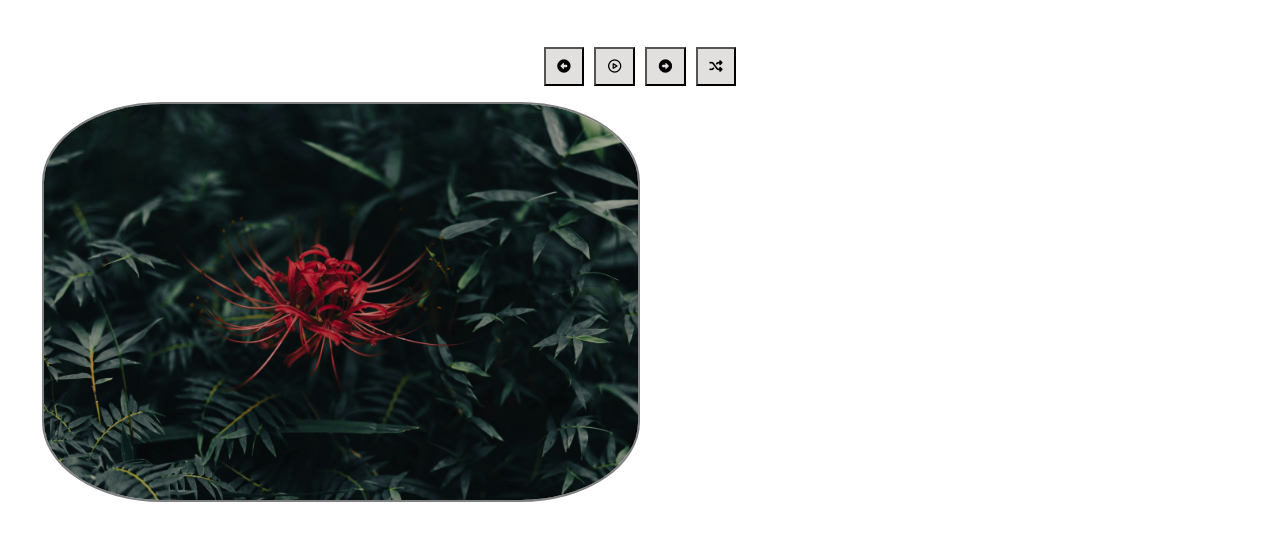
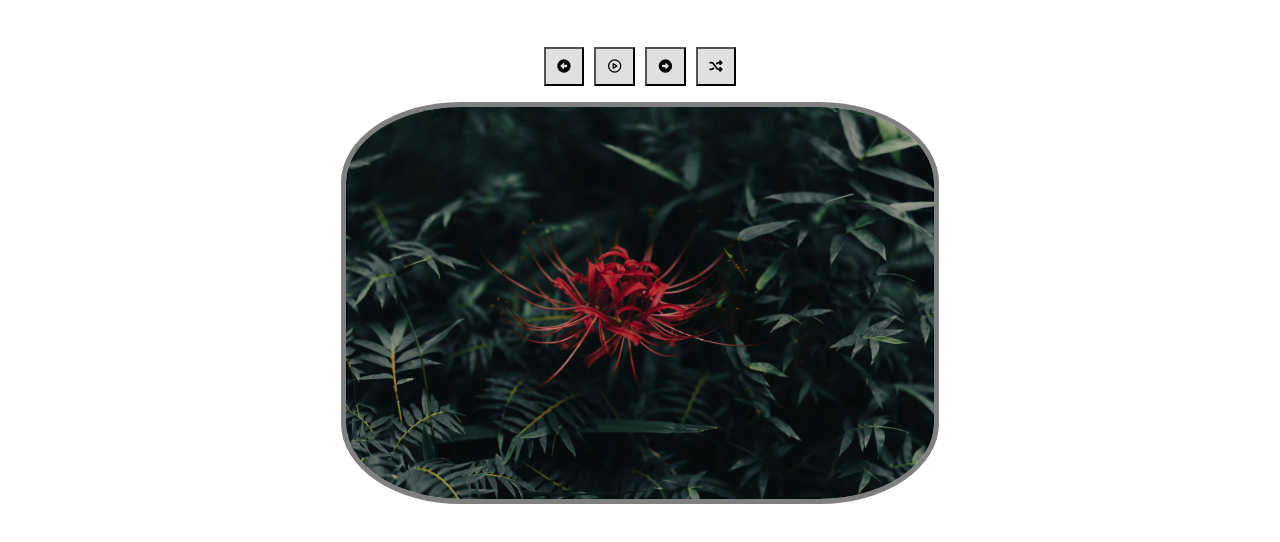
Before and after one commit to Azdarkx/Carrousell, a plain HTML site: page index.html in a window 1280 px wide. Shown: the part 132-674 px from the top of the page. Drawn offline with nearby package versions, Linux system fonts and the light colour scheme.

Commit message:
1.14 ALM CSS modif position image + border

```diff
--- a/style.css
+++ b/style.css
@@ -69,11 +69,16 @@ header h1{
     color: black;
     padding: 10px;
 }
+.image {
 
+    justify-content: center;
+    text-align: center;
 
+}
 
-img {
+.image img {
     border-radius: 20%;
-    border: solid grey 2px;
+    border: solid grey 5px;
     max-width: 50%;
+
 }
```
